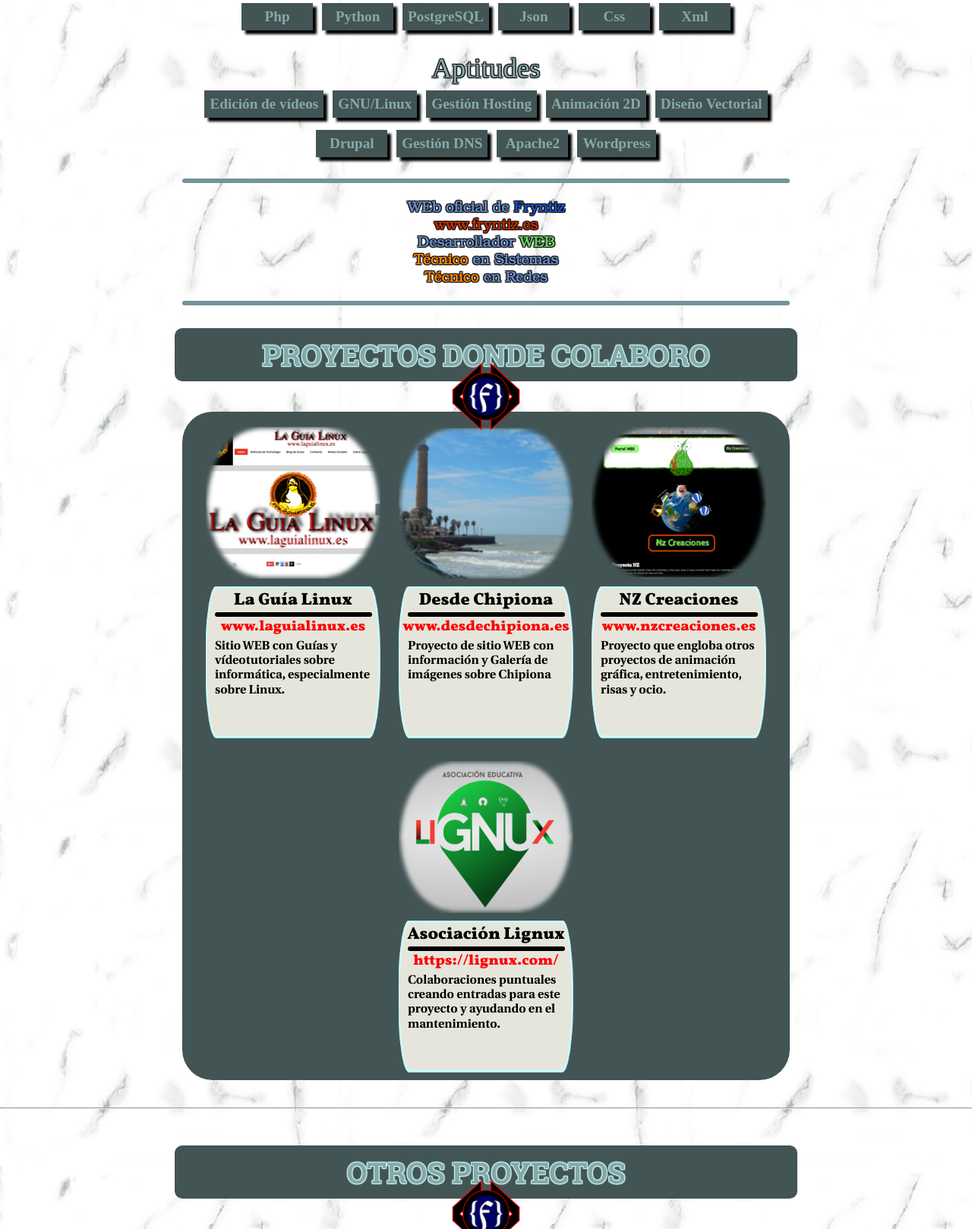
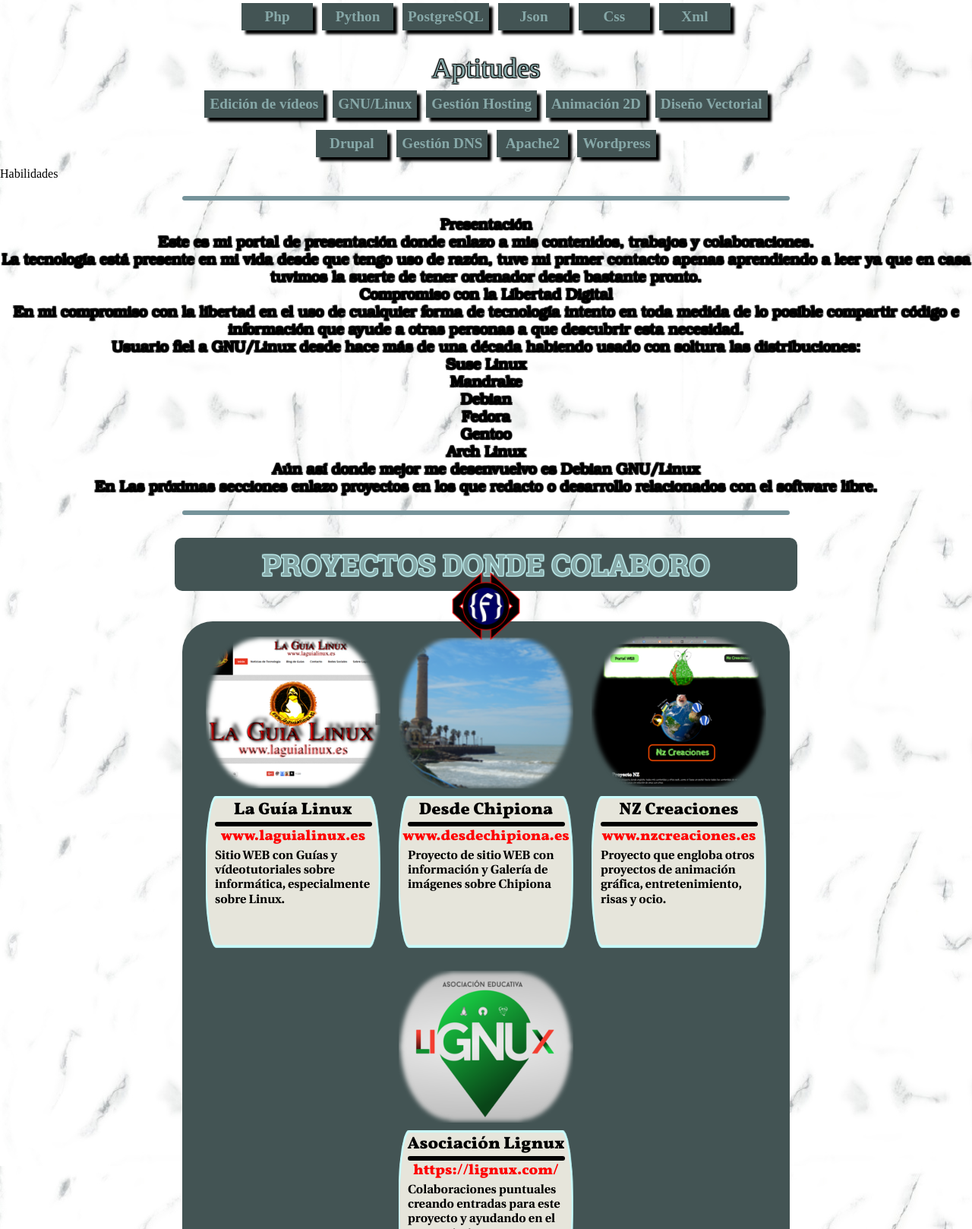
Before and after one commit to raupulus/www.fryntiz.es, a PHP site: page / in a window 1280 px wide. Shown: the part 265-1883 px from the top of the page at 76% size. Run offline with PHP 8.4, Linux system fonts and the light colour scheme.

Commit message:
Añado bloques descriptivos

```diff
--- a/titulo.php
+++ b/titulo.php
@@ -21,29 +21,54 @@
 
 <hr />
 
-<!--
-<div id="portada" onclick="cambiarPortada();">
-    <img id="IMGsubtitulo" src="./images/Portada.png"
-         alt="Portada WEB Fryntiz"/>
-</div>
--->
-
+<!--Etiquetas de información-->
 <div id="hab_tecnologias"><div class="titulo">Tecnologías</div></div>
 <div id="hab_aptitudes"><div class="titulo">Aptitudes</div></div>
-
+<div id="hab_habilidades"><div class="titulo">Habilidades</div></div>
+<!--Fin Etiquetas de información-->
 
 <hr class="separador" />
 
 <div id="presentacion">
-    <span style="color:#688cc7;">WEb oficial de</span> <span style="color:#1d53c7;">Fryntiz</span>
-    <br />
-    <span style="color:#be2e00;">www.fryntiz.es</span>
-    <br />
-    <span style="color:#688cc7;">Desarrollador</span> <span style="color:#68d162;">WEB</span>
-    <br />
-    <span style="color:#f98500;">Técnico</span> <span style="color:#688cc7;">en Sistemas</span>
-    <br />
-    <span style="color:#f98500;">Técnico</span> <span style="color:#688cc7;">en Redes</span>
+    <div>
+        <p class="titulo">Presentación</p>
+        <p>
+            Este es mi portal de presentación donde enlazo a mis contenidos, trabajos y colaboraciones.
+        </p>
+
+        <p>
+            La tecnología está presente en mi vida desde que tengo uso de razón, tuve mi primer contacto apenas aprendiendo a leer ya que en casa tuvimos la suerte de tener ordenador desde bastante pronto.
+        </p>
+    </div>
+
+    <div>
+        <p class="titulo">Compromiso con la Libertad Digital</p>
+        <p>
+            En mi compromiso con la libertad en el uso de cualquier forma de tecnología intento en toda medida de lo posible compartir código e información que ayude a otras personas a que descubrir esta necesidad.
+        </p>
+        <p>
+            Usuario fiel a GNU/Linux desde hace más de una década habiendo usado con soltura las distribuciones:
+            <ul>
+                <li>Suse Linux</li>
+                <li>Mandrake</li>
+                <li>Debian</li>
+                <li>Fedora</li>
+                <li>Gentoo</li>
+                <li>Arch Linux</li>
+            </ul>
+            Aún así donde mejor me desenvuelvo es Debian GNU/Linux
+        </p>
+        <p>
+            En Las próximas secciones enlazo proyectos en los que redacto o desarrollo relacionados con el software libre.
+        </p>
+    </div>
+
+    <div>
+        <p class="titulo"></p>
+        <p>
+
+        </p>
+    </div>
 </div>
 
 <hr class="separador" />
```
